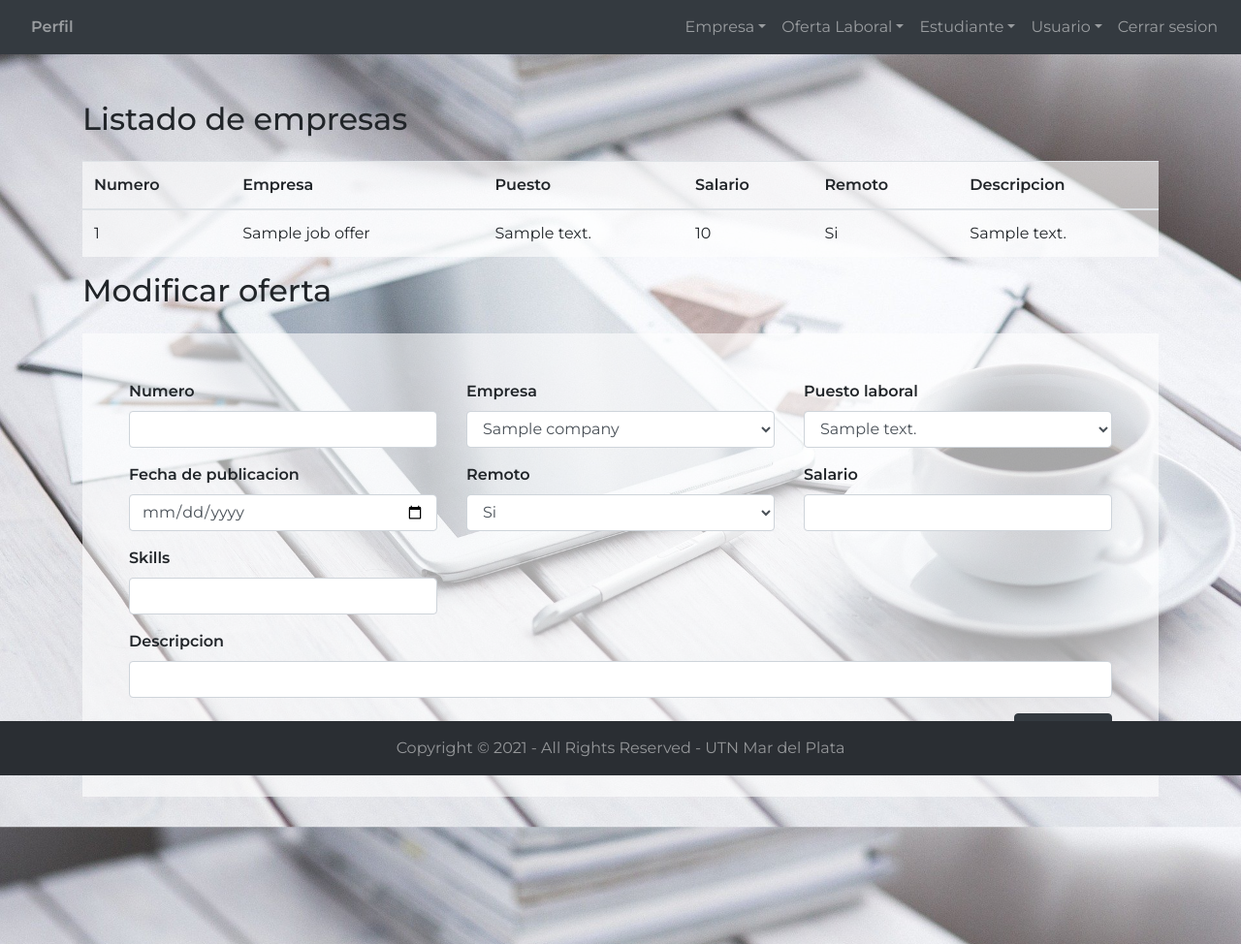
After one commit to RuedaFacundo/laboratorioIV-TpFinal, a PHP site: template Views/modify-jobOffer.php in a window 1280 px wide. The commit adds this page. Shown: the whole page at 97% size. Run offline with PHP 8.4, Linux system fonts and the light colour scheme; the template is opened without the code that fills it: most values are stand-ins (such as "Sample title", 1, 10 or a date in 2020); some libraries are stand-ins or nearby versions.

Commit message:
Modify and remove Job Offer

```diff
--- a/Models/JobOffer.php
+++ b/Models/JobOffer.php
@@ -3,6 +3,7 @@
 
     class JobOffer
     {
+        private $jobOfferId;
         private $jobPositionId;
         private $companyId;
         private $datePublished;
@@ -12,6 +13,8 @@
         private $projectDescription;
         private $active;
 
+        public function getJobOfferId() { return $this->jobOfferId; }
+        public function setJobOfferId($jobOfferId) { $this->jobOfferId = $jobOfferId; }
         public function getJobPositionId() { return $this->jobPositionId; }
         public function setJobPositionId($jobPositionId) { $this->jobPositionId = $jobPositionId; }
         public function getCompanyId() { return $this->companyId; }
--- /dev/null
+++ b/Views/modify-jobOffer.php
@@ -0,0 +1,119 @@
+<?php
+    require_once('nav.php');
+?>
+<main class="py-5">
+    <section id="listado" class="mb-5">
+        <div class="container">
+            <h2 class="mb-4">Listado de empresas</h2>
+            <table class="table bg-light-alpha">
+                <thead>
+                <tr>
+                    <th>Numero</th>
+                    <th>Empresa</th>
+                    <th>Puesto</th>
+                    <th>Salario</th>
+                    <th>Remoto</th>
+                    <th>Descripcion</th>
+                </tr>
+                </thead>
+                <tbody>
+                <?php
+                    foreach($jobOfferList as $value){
+                ?>
+                <tr>
+                    <td><?php echo $value['jobOfferId'] ?></td>
+                    <td><?php echo $value['name'] ?></td>
+                    <td><?php echo $value['description'] ?></td>
+                    <td><?php echo $value['salary'] ?></td>
+                    <td><?php
+                        if ($value['remote'] == 0){
+                            echo "No";
+                        } else {
+                            echo "Si";
+                        }
+                    ?></td>
+                    <td><?php echo $value['projectDescription'] ?></td>
+                </tr>
+                <?php
+                    }
+                ?>
+                </tbody>
+            </table>
+        </div>
+        <div class="container">
+            <h2 class="mb-4">Modificar oferta</h2>
+            <form action="<?php echo FRONT_ROOT ?>JobOffer/Modify" method="post" class="bg-light-alpha p-5">
+                <div class="row">
+                    <div class="col-lg-4">
+                        <div class="form-group">
+                                <strong><label for="id">Numero</label></strong>
+                                <input type="number" name="id" value="" class="form-control" required>
+                        </div>
+                    </div>
+                    <div class="col-lg-4">
+                        <div class="form-group">
+                            <strong><label for="nameCompany">Empresa</label></strong>
+                            <select name="nameCompany" class="form-control" aria-label="Default select example" required>
+                                <?php
+                                    foreach($companyList as $value){
+                                ?>
+                                <option value="<?php echo $value->getName() ?>"><?php echo $value->getName() ?></option>
+                                <?php
+                                    }
+                                ?>
+                            </select>
+                        </div>
+                    </div>
+                    <div class="col-lg-4">
+                        <div class="form-group">
+                            <strong><label for="jobPositionId">Puesto laboral</label></strong>
+                            <select name="jobPositionId" class="form-control" aria-label="Default select example" required>
+                                <?php
+                                    foreach($jobPositionList as $value){
+                                ?>
+                                <option value="<?php echo $value->getJobPositionId() ?>"><?php echo $value->getDescription() ?></option>
+                                <?php
+                                    }
+                                ?>
+                            </select>
+                        </div>
+                    </div>
+                    <div class="col-lg-4">
+                        <div class="form-group">
+                                <strong><label for="datePublished">Fecha de publicacion</label></strong>
+                                <input type="date" name="datePublished" value="" class="form-control" required>
+                        </div>
+                    </div>
+                    <div class="col-lg-4">
+                        <div class="form-group">
+                            <strong><label for="remote">Remoto</label></strong>
+                            <select name="remote" class="form-control" aria-label="Default select example" required>
+                                <option value="Si">Si</option>
+                                <option value="No">No</option>
+                            </select>
+                        </div>
+                    </div>
+                    <div class="col-lg-4">
+                        <div class="form-group">
+                                <strong><label for="salary">Salario</label></strong>
+                                <input type="number" name="salary" value="" class="form-control" required>
+                        </div>
+                    </div>
+                    <div class="col-lg-4">
+                        <div class="form-group">
+                                <strong><label for="skills">Skills</label></strong>
+                                <input type="text" name="skills" value="" class="form-control" required>
+                        </div>
+                    </div>
+                    <div class="col-lg-12">
+                        <div class="form-group">
+                                <strong><label for="projectDescription">Descripcion</label></strong>
+                                <input type="text" name="projectDescription" value="" class="form-control" required>
+                        </div>
+                    </div>
+                </div>
+                <button type="submit" name="button" class="btn btn-dark ml-auto d-block">Modificar</button>
+            </form>
+        </div>
+    </section>
+</main>
--- a/Views/nav.php
+++ b/Views/nav.php
@@ -17,6 +17,7 @@
                <ul class="dropdown-menu">
                     <li><a class="dropdown-item" href="<?php echo FRONT_ROOT ?>JobOffer/ShowAddView">Cargar</a></li>
                     <li><a class="dropdown-item" href="<?php echo FRONT_ROOT ?>JobOffer/ShowListView">Listar</a></li>
+                    <li><a class="dropdown-item" href="<?php echo FRONT_ROOT ?>JobOffer/ShowModifyView">Modificar</a></li>
                </ul>
           </li>
           <li class="nav-item dropdown">
```
Also changed, not shown: Controllers/JobOfferController.php (+40 -1 lines), DAO/JobOfferDAO.php (+48 -2 lines), Views/jobOffer-list.php (+23 -1 lines).
